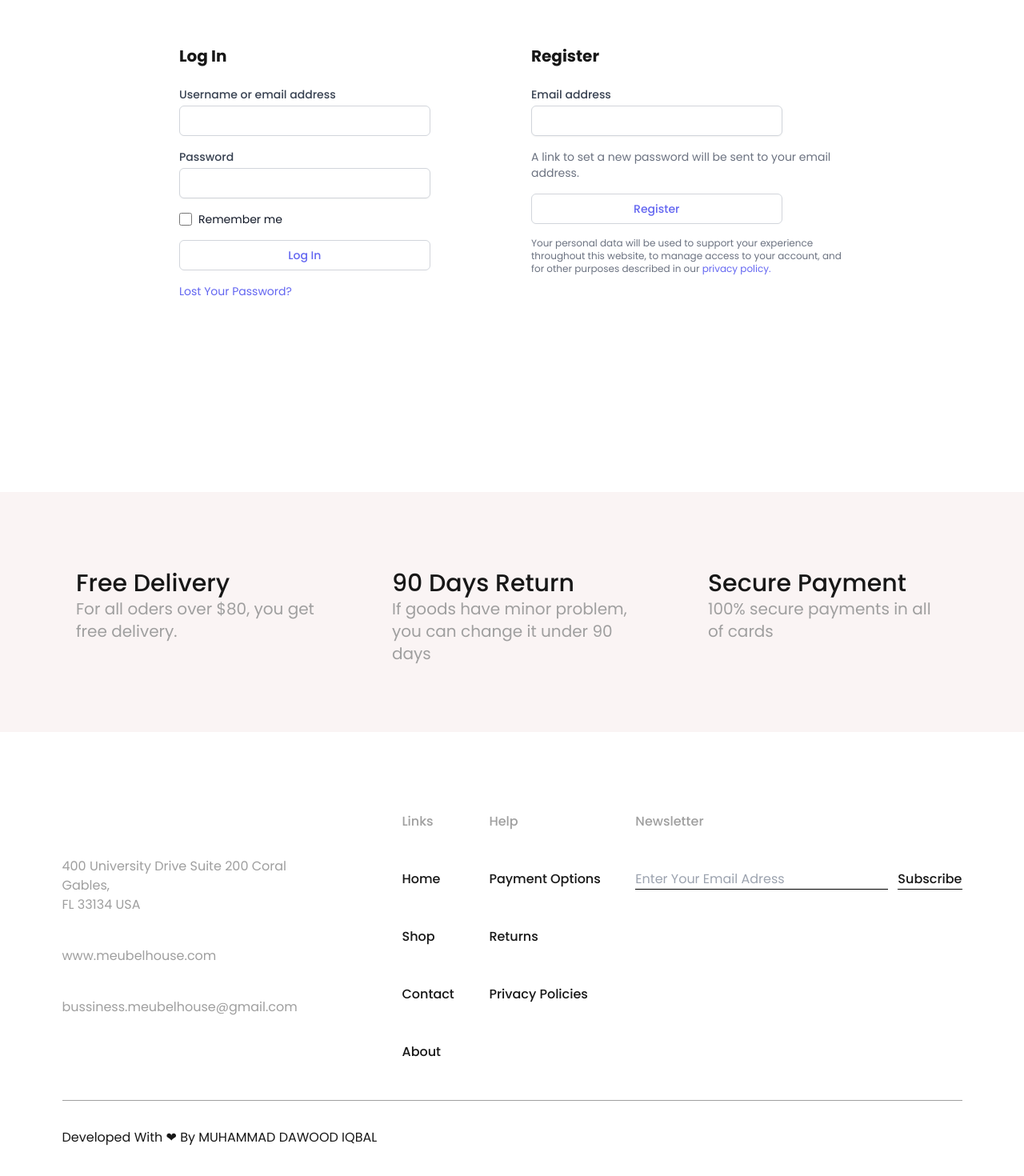
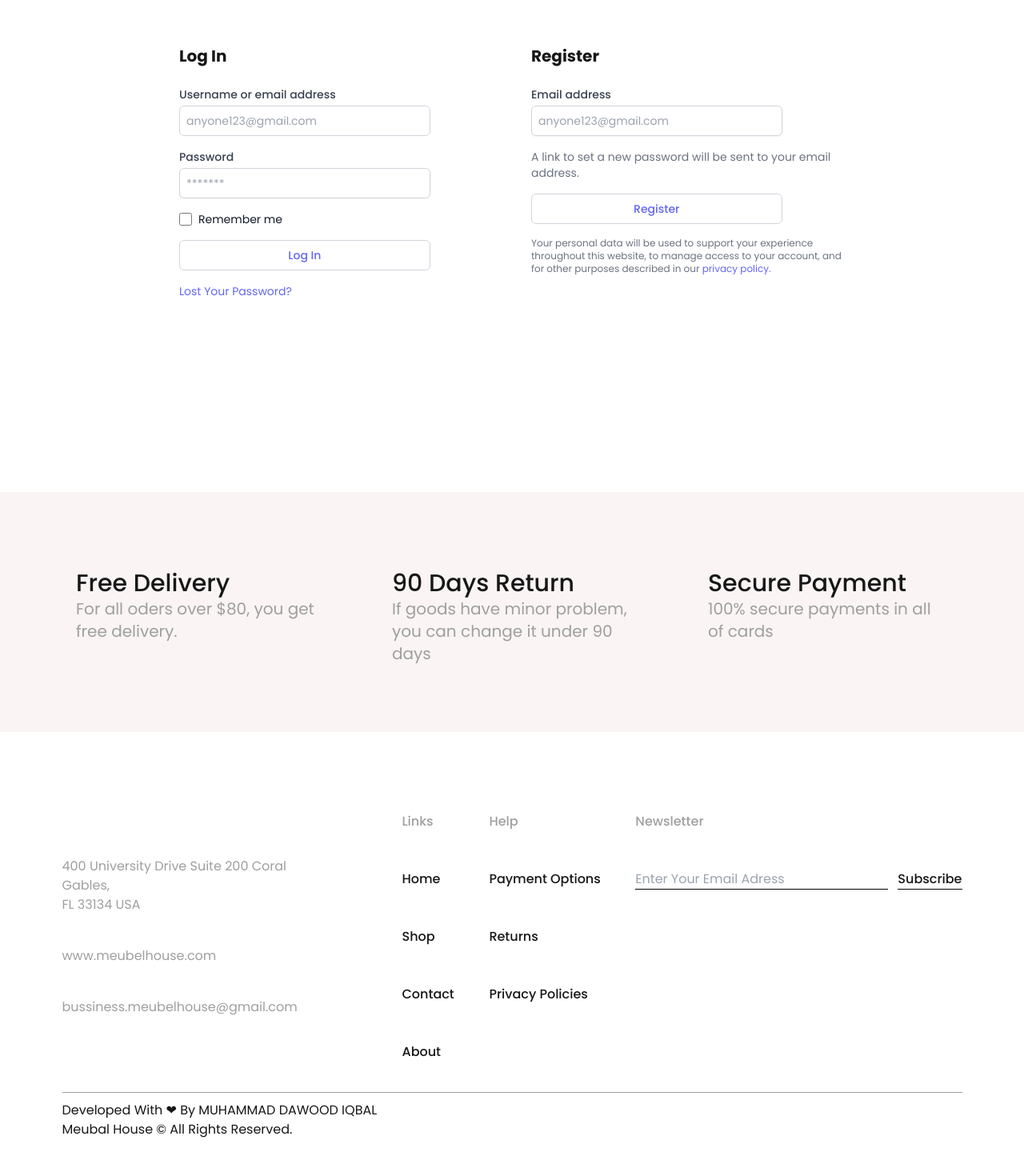
Before and after one commit to DawoodIqbal04/meubal-house-UI_UX-hackathon, a Next.js app: page /account in a window 1280 px wide. Shown: the part 600-2070 px from the top of the page at 80% size. Built offline with nearby package versions, Linux system fonts and the light colour scheme.

Commit message:
final commit

```diff
--- a/src/app/account/page.tsx
+++ b/src/app/account/page.tsx
@@ -29,7 +29,8 @@ const page = () => {
                   <input
                     type="text"
                     id="login-email"
-                    className="mt-1 block w-4/5 p-2 border border-gray-300 rounded-md focus:ring-indigo-500 focus:border-indigo-500 focus:outline-none sm:text-sm"
+                    placeholder="anyone123@gmail.com"
+                    className="mt-1 block md:w-4/5 xs:w-full p-2 border border-gray-300 rounded-md focus:ring-indigo-500 focus:border-indigo-500 focus:outline-none sm:text-sm"
                   />
                 </div>
                 <div className="mb-4">
@@ -42,7 +43,8 @@ const page = () => {
                   <input
                     type="password"
                     id="login-password"
-                    className="mt-1 block w-4/5 p-2 border border-gray-300 rounded-md shadow-sm focus:ring-indigo-500 focus:outline-none focus:border-indigo-500 sm:text-sm"
+                    placeholder="*******"
+                    className="mt-1 block md:w-4/5 xs:w-full p-2 border border-gray-300 rounded-md shadow-sm focus:ring-indigo-500 focus:outline-none focus:border-indigo-500 sm:text-sm"
                   />
                 </div>
                 <div className="flex items-center mb-4">
@@ -87,7 +89,8 @@ const page = () => {
                   <input
                     type="email"
                     id="register-email"
-                    className="mt-1 block w-4/5 p-2 border border-gray-300 rounded-md shadow-sm focus:ring-indigo-500 focus:outline-none focus:border-indigo-500 sm:text-sm"
+                    placeholder="anyone123@gmail.com"
+                    className="mt-1 block md:w-4/5 xs:w-full p-2 border border-gray-300 rounded-md shadow-sm focus:ring-indigo-500 focus:outline-none focus:border-indigo-500 sm:text-sm"
                   />
                 </div>
                 <p className="text-sm text-gray-500 mb-4">
--- a/src/app/blogs/page.tsx
+++ b/src/app/blogs/page.tsx
@@ -21,7 +21,7 @@ const page = () => {
       <div className="w-full flex lg:flex-row xs:flex-col-reverse items-start justify-between gap-16 py-10 lg:pt-20 lg:px-20 md:px-10 xs:px-4">
         <div className="flex flex-col items-start justify-between lg:gap-10 md:gap-20 xs:gap-10">
           {/* Post 1 */}
-          <div className="bg-white flex flex-col items-start justify-between lg:w-[750px] xs:w-[90vw] lg:h-[650px] xs:h-[100vh] rounded-lg overflow-hidden">
+          <div className="bg-white flex flex-col items-start justify-between lg:w-[750px] xs:w-full lg:h-[650px] xs:h-[88vh] rounded-lg overflow-hidden">
             <div className="relative w-full h-[400px]">
               <Image
                 src="/bpage1.png"
@@ -30,7 +30,7 @@ const page = () => {
                 objectFit="cover"
               />
             </div>
-            <div className="md:p-5 xs:pt-3 w-full h-[250px] flex flex-col items-start justify-between">
+            <div className="md:p-5 w-full h-[250px] flex flex-col items-start md:gap-0 xs:gap-3 md:justify-between">
               <div className=" flex items-center md:gap-5 xs:gap-7 md:text-base xs:text-xs text-gray-400">
                 <div className="flex items-center md:gap-3 xs:gap-2">
                   <FaUser />
@@ -63,7 +63,7 @@ const page = () => {
           </div>
 
           {/* Post 2 */}
-          <div className="bg-white flex flex-col items-start justify-between lg:w-[750px] xs:w-[90vw] lg:h-[650px] xs:h-[100vh] rounded-lg overflow-hidden">
+          <div className="bg-white flex flex-col items-start justify-between lg:w-[750px] xs:w-100% lg:h-[650px] xs:h-[88vh] rounded-lg overflow-hidden">
             <div className="relative w-full h-[400px]">
               <Image
                 src="/bpage2.png"
@@ -72,7 +72,7 @@ const page = () => {
                 objectFit="cover"
               />
             </div>
-            <div className="md:p-5 xs:pt-3 w-full h-[250px] flex flex-col items-start justify-between">
+            <div className="md:p-5 w-full h-[250px] flex flex-col items-start md:gap-0 xs:gap-3 md:justify-between">
               <div className=" flex items-center md:gap-5 xs:gap-7 md:text-base xs:text-xs text-gray-400">
                 <div className="flex items-center md:gap-3 xs:gap-2">
                   <FaUser />
@@ -105,7 +105,7 @@ const page = () => {
           </div>
 
           {/* Post 3 */}
-          <div className="bg-white flex flex-col items-start justify-between lg:w-[750px] xs:w-[90vw] lg:h-[650px] xs:h-[100vh] rounded-lg overflow-hidden">
+          <div className="bg-white flex flex-col items-start justify-between lg:w-[750px] xs:100% lg:h-[650px] xs:h-[88vh] rounded-lg overflow-hidden">
             <div className="relative w-full h-[400px]">
               <Image
                 src="/bpage3.png"
@@ -114,7 +114,7 @@ const page = () => {
                 objectFit="cover"
               />
             </div>
-            <div className="md:p-5 xs:pt-3 w-full h-[250px] flex flex-col items-start justify-between">
+            <div className="md:p-5 w-full h-[250px] flex flex-col items-start md:gap-0 xs:gap-3 md:justify-between">
               <div className=" flex items-center md:gap-5 xs:gap-7 md:text-base xs:text-xs text-gray-400">
                 <div className="flex items-center md:gap-3 xs:gap-2">
                   <FaUser />
--- a/src/app/components/CartModel.tsx
+++ b/src/app/components/CartModel.tsx
@@ -6,7 +6,7 @@ import Link from "next/link";
 const CartModel = () => {
   return (
     <div className=" absolute lg:-right-20 md:-right-8 xs:-right-4 -top-[160%] z-[99] w-[100vw] h-[711vh] bg-[#00000030]">
-      <div className="lg:w-[30vw] md:w-[50vw] xs:w-[70vw] min-h-[105vh] bg-white absolute right-0 md:p-6 xs:px-[3vw] xs:py-8">
+      <div className="lg:w-[30vw] md:w-[50vw] xs:w-[70vw] h-[103vh] bg-white absolute right-0 md:p-6 xs:px-[3vw] xs:py-8">
         <div className="lg:text-2xl md:text-xl xs:text-xl font-semibold lg:h-14 md:h-12 xs:h-10 border-gray-300 border-b-2">
           <p>Shopping Cart</p>
         </div>
@@ -35,7 +35,7 @@ const CartModel = () => {
             <MdCancel cursor={"pointer"} size={20} />
           </div>
         </div>
-        <div className=" lg:mt-60 md:mt-44 xs:mt-52 h-12 border-gray-300 border-b-2">
+        <div className=" lg:mt-60 md:mt-44 xs:mt-60 h-12 border-gray-300 border-b-2">
           <div className="flex items-center justify-between">
             <div>
               <p className="text-base font-normal">Subtotal</p>
--- a/src/app/components/SingleProductBottom.tsx
+++ b/src/app/components/SingleProductBottom.tsx
@@ -5,9 +5,9 @@ const SingleProductBottom = () => {
   return (
     <div>
       <div className="bg-white min-h-screen border border-t-gray-400 flex flex-col items-center justify-centerf py-10">
-        <div className="lg:max-w-5xl md:max-w-2xl xs:max-w-[300px] w-full ">
+        <div className="lg:max-w-5xl md:max-w-2xl xs:max-w-screen md:px-0 xs:px-5 w-full ">
           <div className=" rounded-lg">
-            <div className="flex md:space-x-6 xs:space-x-10 items-center justify-center mb-10 md:text-lg xs:text-sm font-medium">
+            <div className="flex md:space-x-6 xs:space-x-16 items-center justify-center mb-10 md:text-lg xs:text-sm font-medium">
               <a href="#" className="text-black border-b-2 border-black">
                 Description
               </a>
--- a/src/app/components/footer.tsx
+++ b/src/app/components/footer.tsx
@@ -6,7 +6,7 @@ const Footer = () => {
     <div className=" w-full lg:h-[555px] md:h-[100vh] xs:h-[75vh] overflow-x-hidden overflow-y-hidden bg-white flex lg:px-[15px] lg:pt-[100px] xs:pt-10 justify-center ">
       <div className=" flex flex-col items-center justify-between lg:pb-0 md:pb-8 xs:pb-4  lg:h-[419px] md:h-[100vh] xs:h-[70vh] md:w-[90%] xs:w-[90%]">
         <div className="flex justify-between h-[312px] w-[100%] ">
-          <div className="lg:flex xs:hidden flex-col lg:gap-10 md:gap-8 xs:gap-4 justify-center lg:text-base md:text-sm font-normal text-[#9F9F9F]">
+          <div className="lg:flex xs:hidden flex-col gap-10 justify-center text-base font-normal text-[#9F9F9F]">
             <p>
               400 University Drive Suite 200 Coral
               <br />
@@ -17,7 +17,7 @@ const Footer = () => {
             <p>www.meubelhouse.com</p>
             <p>bussiness.meubelhouse@gmail.com</p>
           </div>
-          <div className="flex items-start justify-between w-[700px] font-medium lg:text-base xs:text-sm">
+          <div className="md:flex items-start justify-between xs:grid xs:grid-cols-2 w-[700px] font-medium lg:text-base xs:text-sm">
             <div className="flex flex-col lg:gap-12 md:gap-8 xs:gap-4">
               <div className=" text-[#9f9f9f]">Links</div>
               <div>
@@ -47,7 +47,7 @@ const Footer = () => {
             </div>
             <div className="flex flex-col md:gap-12 xs:gap-8">
               <div className=" text-[#9f9f9f]">Newsletter</div>
-              <div className="flex md:flex-row xs:flex-col gap-3">
+              <div className="flex xs:flex-row  gap-3">
                 <input
                   type="email"
                   placeholder="Enter Your Email Adress"
@@ -63,7 +63,7 @@ const Footer = () => {
             </div>
           </div>
         </div>
-        <div className="lg:hidden md:flex items-start -mt-24  lg:gap-10 md:gap-8 justify-start lg:text-base md:text-sm xs:text-sm font-normal text-[#9F9F9F]">
+        <div className="lg:hidden xs:flex md:flex-row xs:flex-col items-start xs:-ml-24 md:-ml-0 xs:-mt-10 md:-mt-20 md:gap-8 xs:gap-2 md:text-sm xs:text-sm font-normal text-[#9F9F9F]">
             <p>
               400 University Drive Suite 200 Coral
               <br />
@@ -74,8 +74,9 @@ const Footer = () => {
             <p>www.meubelhouse.com</p>
             <p>bussiness.meubelhouse@gmail.com</p>
           </div>
-        <div className=" flex lg:items-end md:items-center xs:items-center lg:h-[59px] md:h-[69px] xs:h-[50px] w-full border-t-[1px] font-normal md:text-base xs:text-xs border-[#9f9f9f]">
+        <div className=" flex xs:flex-col md:items-start xs:items-start md:h-[69px] xs:h-[50px] w-full border-t-[1px] xs:justify-center font-normal md:text-base xs:text-xs border-[#9f9f9f]">
           <p>Developed With ❤ By MUHAMMAD DAWOOD IQBAL</p>
+          <p>Meubal House © All Rights Reserved.</p>
         </div>
       </div>
     </div>
```
